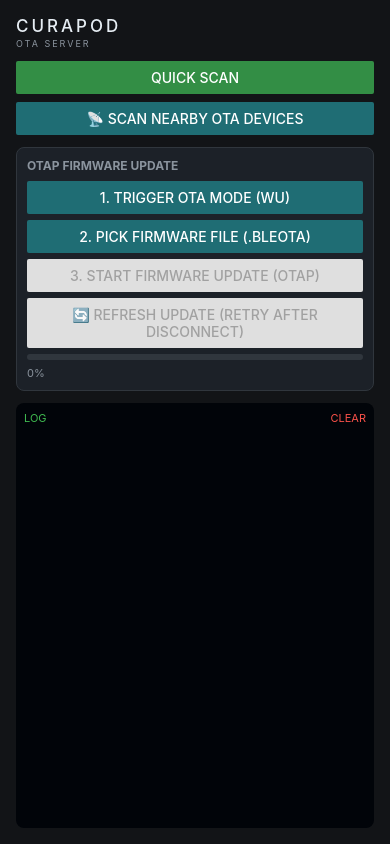
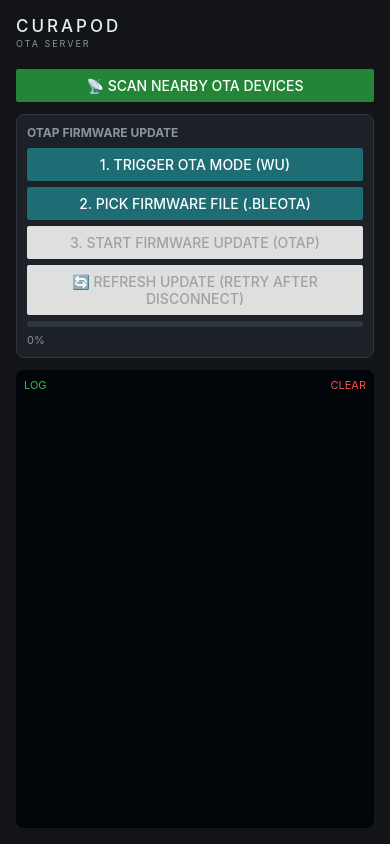
Before and after one commit to LITEMEDAPP/Internal-Tools, a React Native app: screen / in a window 390 px wide. Built offline with nearby package versions, Linux system fonts and the light colour scheme; what react-native-ble-plx would draw is missing.

Commit message:
built: change in the application

```diff
--- a/App.tsx
+++ b/App.tsx
@@ -31,6 +31,7 @@
 // "LMNP-" name prefix - so a device is picked up even if one of those two
 // signals happens to be missing from a given advertisement packet.
 const OTA_DEVICE_NAME_PREFIX = 'LMNP-';
+const OTA_DEVICE_NAME_PREFIX_2 = 'LMMP-';
 const NEARBY_SCAN_DURATION_MS = 6000;
 
 const COMMAND_HEX = '24 01 09 F6 00 96 7A 23';
@@ -214,7 +215,7 @@
     setWritableChars([]);
     setScanningNearby(true);
     addLog('══ NEARBY OTA SCAN STARTED ═══════════');
-    addLog(`Matching by name "${OTA_DEVICE_NAME_PREFIX}*" OR service UUID ${SERVICE_WU}`);
+    addLog(`Matching by name "${OTA_DEVICE_NAME_PREFIX}*" or "${OTA_DEVICE_NAME_PREFIX_2}*" OR service UUID ${SERVICE_WU}`);
 
     // Scan unfiltered so we see every device's raw advertisement, then match
     // on EITHER the SERVICE_WU UUID (when present in device.serviceUUIDs) or
@@ -231,7 +232,10 @@
         return; // no device data, or already collected this one
       }
 
-      const matchesName = !!device.name?.startsWith(OTA_DEVICE_NAME_PREFIX);
+      const matchesName = !!(
+        device.name?.startsWith(OTA_DEVICE_NAME_PREFIX) ||
+        device.name?.startsWith(OTA_DEVICE_NAME_PREFIX_2)
+      );
       const matchesUuid = !!device.serviceUUIDs?.some(
         u => u.toLowerCase() === SERVICE_WU.toLowerCase()
       );
@@ -570,15 +574,6 @@
 
         {/* Controls */}
         <View style={{flexDirection: 'row', gap: 8, marginBottom: 8}}>
-          <View style={{flex: 1}}>
-            <Button
-              title={scanning ? 'Scanning...' : 'Quick Scan'}
-              onPress={scanDevices}
-              disabled={scanning || scanningNearby || isConnected}
-              color="#338e45"
-            />
-          </View>
-
           {targetDevice && !isConnected && (
             <View style={{flex: 1}}>
               <Button
@@ -638,7 +633,7 @@
               title={scanningNearby ? 'Scanning nearby...' : '📡 Scan Nearby OTA Devices'}
               onPress={scanNearbyOtaDevices}
               disabled={scanning || scanningNearby}
-              color="#1f6d74"
+              color="#238636"
             />
 
             {nearbyDevices.length > 0 && (
@@ -676,19 +671,6 @@
                 ))}
               </View>
             )}
-          </View>
-        )}
-
-        {/* Send Command buttons */}
-        {writableChars.length > 0 && (
-          <View style={{marginBottom: 12, gap: 6}}>
-            {writableChars.map((char, i) => (
-              <Button
-                key={char.uuid}
-                title={`Send Command → Char ${i + 1} [${char.uuid.slice(0,8)}...]`}
-                onPress={() => sendCommand(char)}
-              />
-            ))}
           </View>
         )}
 
```
